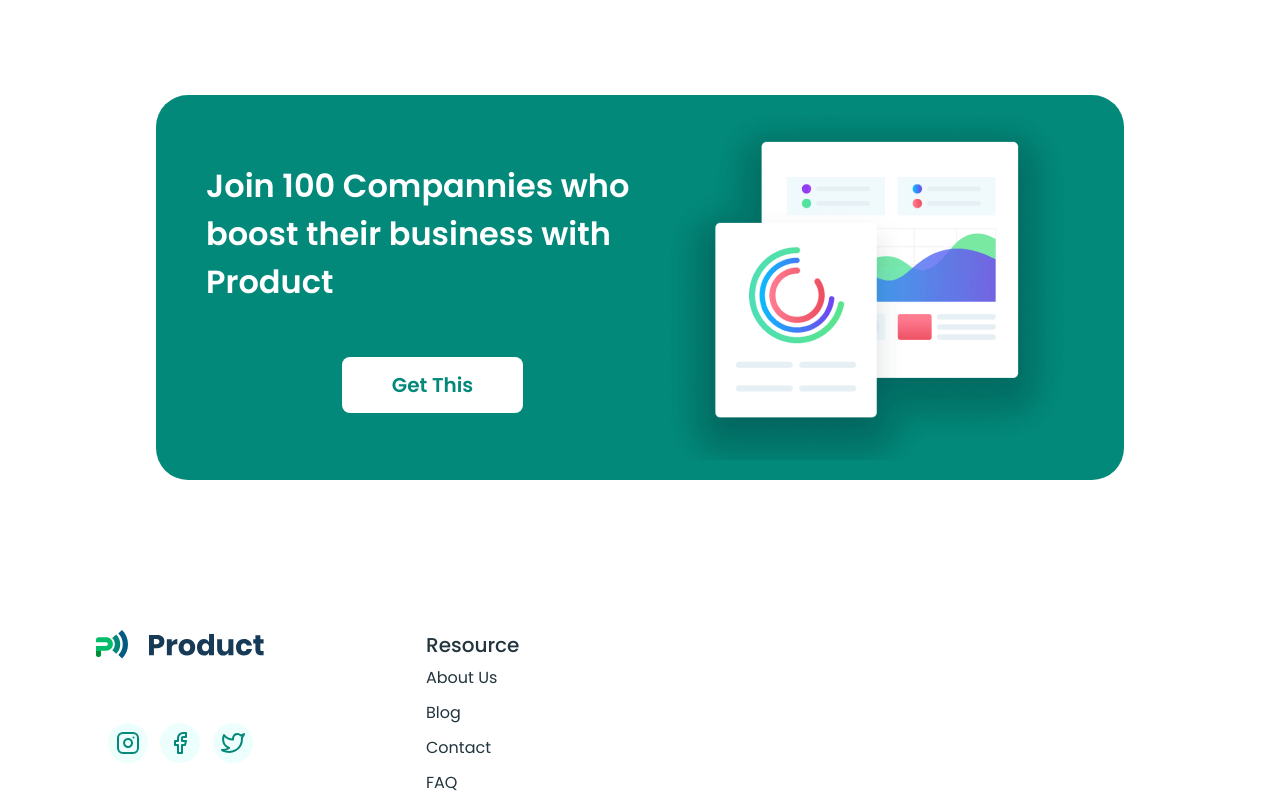
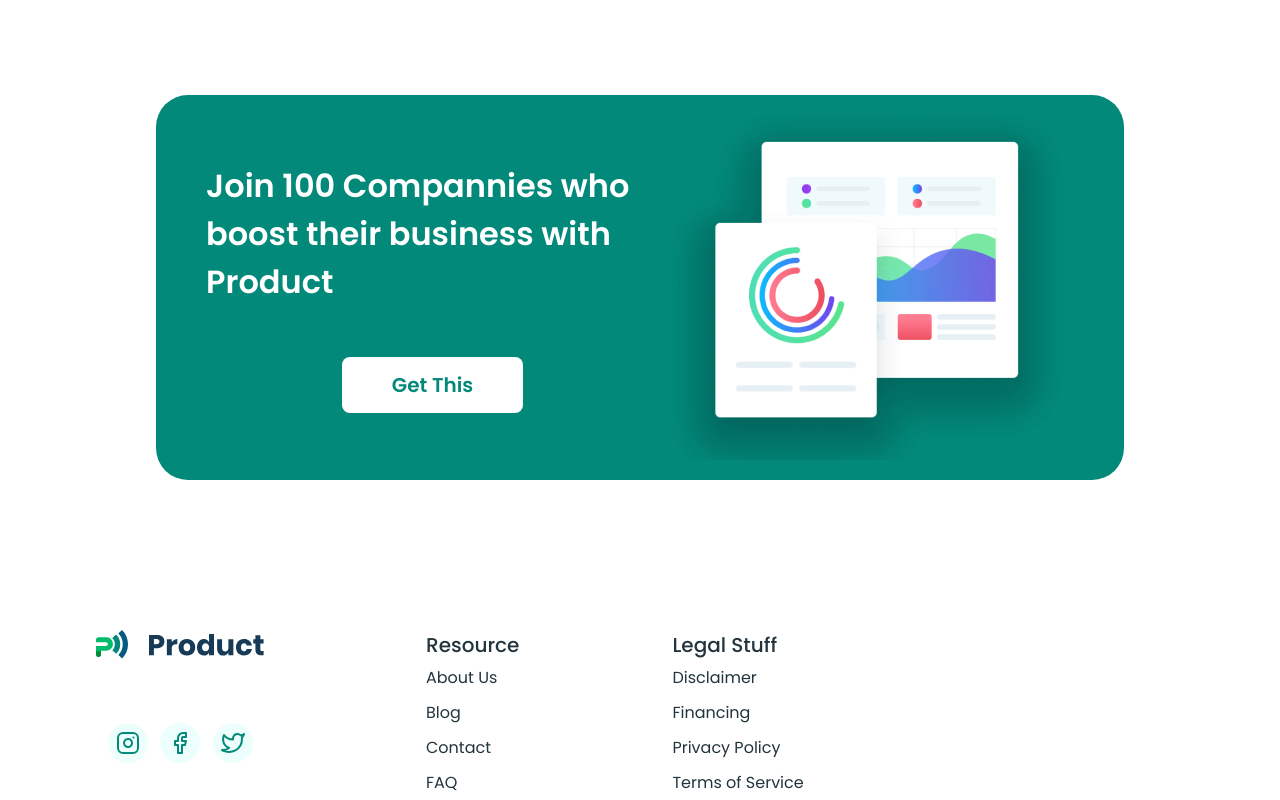
Before and after one commit to Salohiddin-coder/MyProduct, a plain HTML site: page index.html in a window 1280 px wide. Shown: the part 5853-6653 px from the top of the page. Drawn offline with Linux system fonts and the light colour scheme.

Commit message:
add new changes

```diff
--- a/index.html
+++ b/index.html
@@ -635,6 +635,16 @@
               <li class="footer__subitem">FAQ</li>
             </ul>
           </li>
+
+          <li class="footer__item">
+            <strong class="footer__strong-text">Legal Stuff</strong>
+            <ul class="footer__sublist">
+              <li class="footer__subitem">Disclaimer</li>
+              <li class="footer__subitem">Financing</li>
+              <li class="footer__subitem">Privacy Policy</li>
+              <li class="footer__subitem">Terms of Service</li>
+            </ul>
+          </li>
         </ul>
       </div>
     </div>
--- a/sass/blocks/_footer.scss
+++ b/sass/blocks/_footer.scss
@@ -12,6 +12,14 @@
   width: 100%;
   max-width: 170px;
   margin-right: 161px;
+}
+
+.footer__item:nth-child(2) {
+  margin-right: 153px;
+}
+
+.footer__item:nth-child(3) {
+  margin-right: 81px;
 }
 
 .footer__logo-link {
```
Also changed, not shown: css/main.css, 1 other file.
